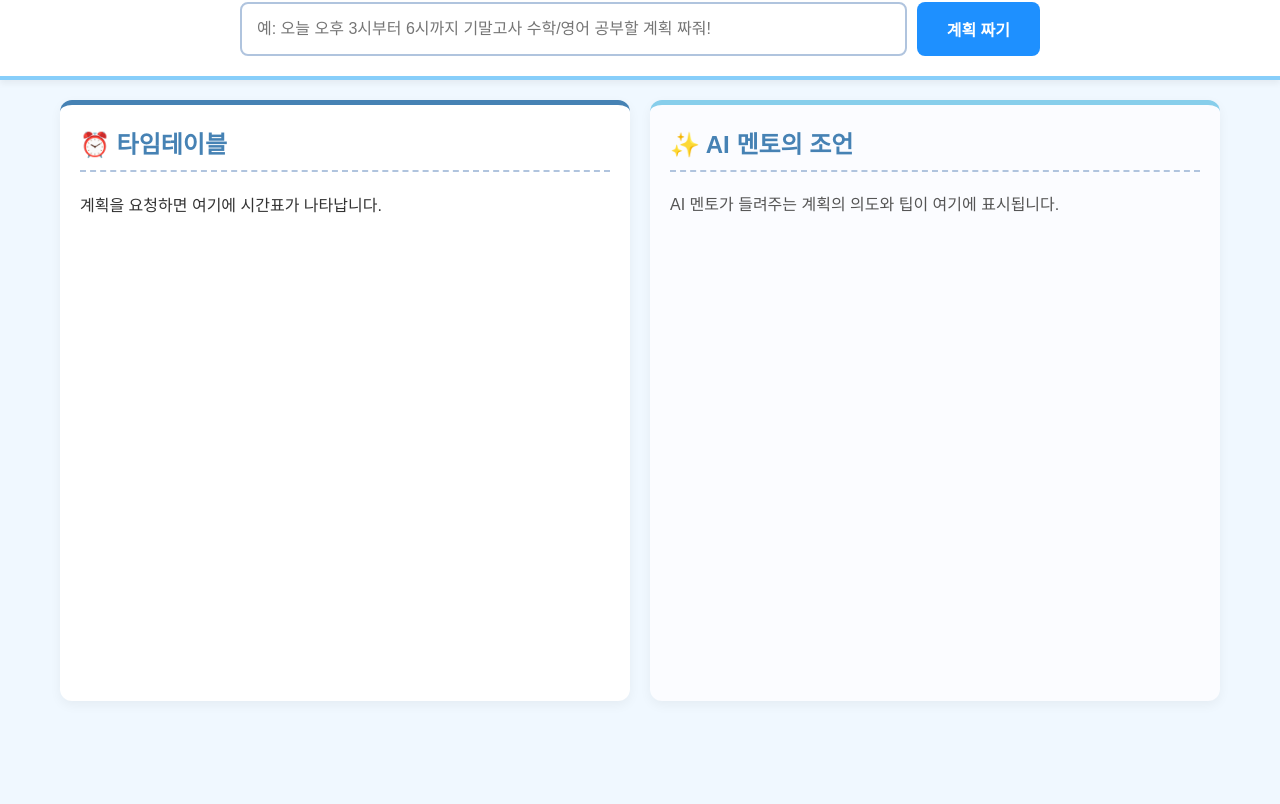
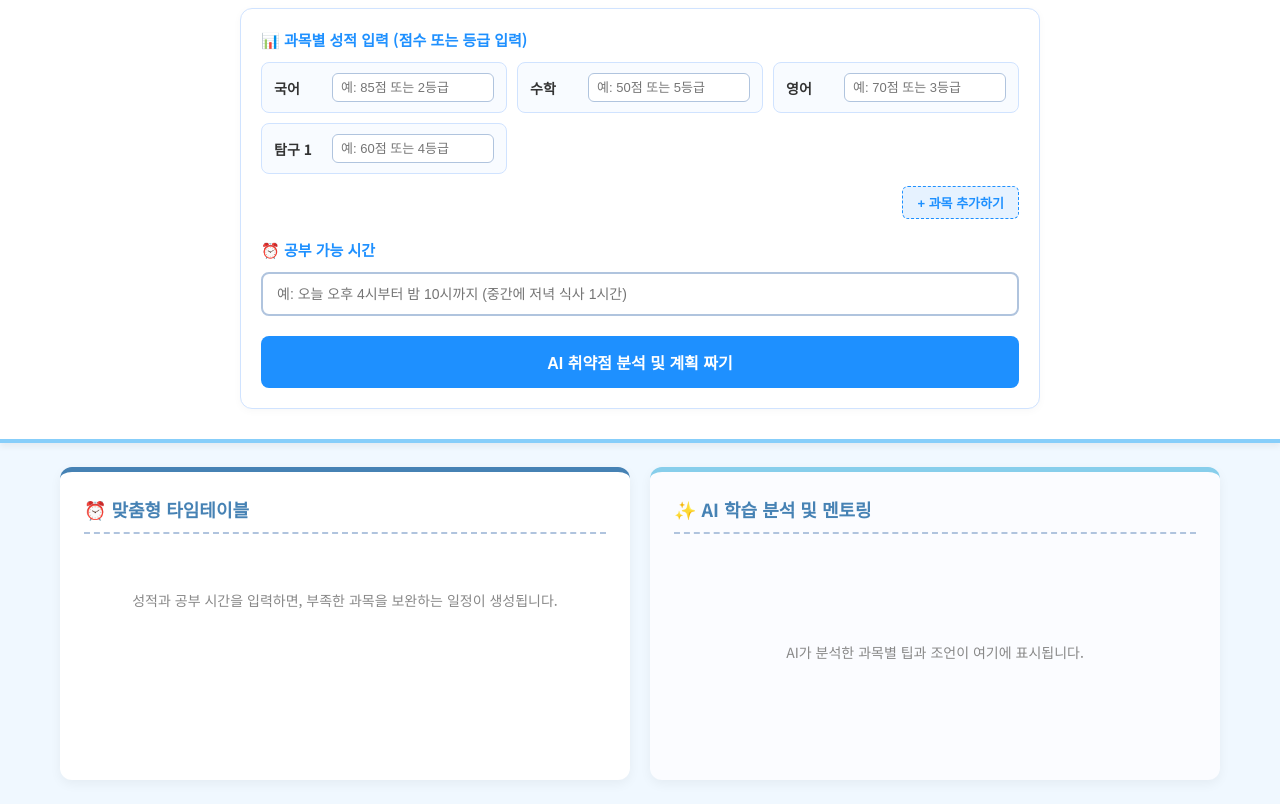
Before and after one commit to mhcha1009-dot/erica, a website: page index.html in a window 1280 px wide. Shown: the part 79-883 px from the top of the page. Before the commit the page ends 800 px from the top, so only its background shows below. Drawn offline with Linux system fonts and the light colour scheme; a web font is replaced by a local one.

Commit message:
Update index.html

```diff
--- a/index.html
+++ b/index.html
@@ -3,172 +3,199 @@
 <head>
   <meta charset="UTF-8">
   <meta name="viewport" content="width=device-width, initial-scale=1.0">
-  <title>AI 학생 계획표 📝</title>
+  <title>AI 맞춤형 학생 계획표 📝</title>
   <style>
-    @import url('[https://fonts.googleapis.com/css2?family=Noto+Sans+KR:wght@400;700&display=swap](https://fonts.googleapis.com/css2?family=Noto+Sans+KR:wght@400;700&display=swap)');
+    @import url('https://fonts.googleapis.com/css2?family=Noto+Sans+KR:wght@400;500;700&display=swap');
 
+    * { box-sizing: border-box; }
     body {
-      margin: 0;
-      padding: 0;
-      font-family: 'Noto Sans KR', sans-serif;
-      background-color: #f0f8ff; /* 편안한 아주 연한 파란색 배경 */
-      color: #333;
-      display: flex;
-      flex-direction: column;
-      height: 100vh;
+      margin: 0; padding: 0; font-family: 'Noto Sans KR', sans-serif;
+      background-color: #f0f8ff; color: #333; display: flex; flex-direction: column; min-height: 100vh;
+    }
+    header {
+      background-color: #ffffff; padding: 30px 20px; box-shadow: 0 4px 6px rgba(0,0,0,0.05);
+      display: flex; flex-direction: column; align-items: center; border-bottom: 4px solid #87cefa;
+    }
+    h1 { color: #1e90ff; margin: 0 0 20px 0; font-size: 26px; text-align: center; }
+
+    .input-container {
+      width: 100%; max-width: 800px; background: #ffffff; padding: 20px; border-radius: 12px;
+      border: 1px solid #d0e3ff; box-shadow: 0 2px 8px rgba(0,0,0,0.03);
+    }
+    .section-title {
+      font-size: 15px; font-weight: bold; color: #1e90ff; margin-bottom: 12px; display: block;
     }
 
-    header {
-      background-color: #ffffff;
-      padding: 20px 40px;
-      box-shadow: 0 4px 6px rgba(0,0,0,0.05);
-      display: flex;
-      flex-direction: column;
-      align-items: center;
-      border-bottom: 4px solid #87cefa;
+    /* 과목 입력 카드 그리드 */
+    .subject-grid {
+      display: grid; grid-template-columns: repeat(auto-fill, minmax(230px, 1fr)); gap: 10px; margin-bottom: 12px;
+    }
+    .subject-card {
+      display: flex; align-items: center; gap: 8px; background-color: #f8fbff;
+      padding: 10px 12px; border-radius: 8px; border: 1px solid #d0e3ff;
+    }
+    .subject-label {
+      font-weight: bold; width: 50px; font-size: 14px; color: #333; flex-shrink: 0;
+    }
+    .subject-name-input {
+      width: 65px; padding: 6px; border: 1px solid #b0c4de; border-radius: 6px; font-size: 13px; outline: none;
+    }
+    .score-input {
+      flex: 1; padding: 6px 8px; border: 1px solid #b0c4de; border-radius: 6px; font-size: 13px; outline: none; width: 100%;
+    }
+    .score-input:focus, .subject-name-input:focus { border-color: #1e90ff; }
+    .remove-btn {
+      background: none; border: none; color: #ff6b6b; font-weight: bold; cursor: pointer; padding: 0 4px; font-size: 16px;
     }
 
-    h1 {
-      color: #1e90ff;
-      margin: 0 0 15px 0;
+    .add-btn-wrapper { margin-bottom: 20px; text-align: right; }
+    .add-subject-btn {
+      background-color: #e6f2ff; color: #1e90ff; border: 1px dashed #1e90ff; padding: 6px 14px;
+      border-radius: 6px; font-size: 13px; font-weight: bold; cursor: pointer; transition: 0.2s;
+    }
+    .add-subject-btn:hover { background-color: #d8ebff; }
+
+    .time-wrapper { margin-bottom: 20px; }
+    .time-wrapper input {
+      width: 100%; padding: 12px 14px; border: 2px solid #b0c4de; border-radius: 8px; font-size: 14px; outline: none;
+    }
+    .time-wrapper input:focus { border-color: #1e90ff; }
+
+    .submit-btn {
+      padding: 14px 28px; background-color: #1e90ff; color: white; border: none; border-radius: 8px;
+      font-size: 16px; font-weight: bold; cursor: pointer; transition: background-color 0.3s; width: 100%;
+    }
+    .submit-btn:hover { background-color: #0073e6; }
+
+    .loading { text-align: center; color: #1e90ff; font-weight: bold; display: none; margin-top: 16px; font-size: 15px; }
+    .main-content { display: flex; flex: 1; padding: 24px 20px; gap: 20px; max-width: 1200px; margin: 0 auto; width: 100%; }
+
+    @media (max-width: 768px) {
+      .main-content { flex-direction: column; }
+      .subject-grid { grid-template-columns: 1fr; }
     }
 
-    .input-container {
-      display: flex;
-      width: 100%;
-      max-width: 800px;
-      gap: 10px;
-    }
+    .panel { background-color: #ffffff; border-radius: 12px; padding: 24px; box-shadow: 0 4px 12px rgba(0,0,0,0.05); flex: 1; }
+    .left-panel { border-top: 5px solid #4682b4; }
+    .right-panel { border-top: 5px solid #87ceeb; background-color: #fbfcff; }
 
-    input[type="text"] {
-      flex: 1;
-      padding: 15px;
-      border: 2px solid #b0c4de;
-      border-radius: 8px;
-      font-size: 16px;
-      outline: none;
-      transition: border-color 0.3s;
-    }
-
-    input[type="text"]:focus {
-      border-color: #1e90ff;
-    }
-
-    button {
-      padding: 15px 30px;
-      background-color: #1e90ff;
-      color: white;
-      border: none;
-      border-radius: 8px;
-      font-size: 16px;
-      font-weight: bold;
-      cursor: pointer;
-      transition: background-color 0.3s;
-    }
-
-    button:hover {
-      background-color: #0073e6;
-    }
-
-    .main-content {
-      display: flex;
-      flex: 1;
-      padding: 20px;
-      gap: 20px;
-      max-width: 1200px;
-      margin: 0 auto;
-      width: 100%;
-      box-sizing: border-box;
-    }
-
-    .panel {
-      background-color: #ffffff;
-      border-radius: 12px;
-      padding: 20px;
-      box-shadow: 0 4px 12px rgba(0,0,0,0.05);
-      overflow-y: auto;
-    }
-
-    .left-panel {
-      flex: 1;
-      border-top: 5px solid #4682b4;
-    }
-
-    .right-panel {
-      flex: 1;
-      border-top: 5px solid #87ceeb;
-      background-color: #fbfcff;
-    }
-
-    h2 {
-      color: #4682b4;
-      margin-top: 0;
-      border-bottom: 2px dashed #b0c4de;
-      padding-bottom: 10px;
-    }
-
-    .timetable-item {
-      display: flex;
-      padding: 12px 0;
-      border-bottom: 1px solid #e6e6e6;
-    }
-
-    .time {
-      font-weight: bold;
-      color: #1e90ff;
-      width: 80px;
-    }
-
-    .task {
-      flex: 1;
-    }
-
-    .explanation-text {
-      line-height: 1.6;
-      font-size: 16px;
-      color: #555;
-      white-space: pre-wrap;
-    }
-
-    .loading {
-      text-align: center;
-      color: #1e90ff;
-      font-weight: bold;
-      display: none;
-    }
+    h2 { color: #4682b4; margin-top: 0; margin-bottom: 16px; border-bottom: 2px dashed #b0c4de; padding-bottom: 10px; font-size: 18px; }
+    .timetable-item { display: flex; padding: 12px 0; border-bottom: 1px solid #e6e6e6; align-items: center; }
+    .time { font-weight: bold; color: #1e90ff; width: 90px; font-size: 15px; }
+    .task { flex: 1; font-size: 15px; color: #444; }
+    .explanation-text { line-height: 1.7; font-size: 15px; color: #555; white-space: pre-wrap; }
+    .empty-msg { color: #888; font-size: 14px; text-align: center; padding: 40px 0; }
   </style>
 </head>
 <body>
 
   <header>
-    <h1>나만의 AI 학생 계획표 🗓️</h1>
+    <h1>나만의 AI 맞춤형 학생 계획표 🗓️</h1>
+
     <div class="input-container">
-      <input type="text" id="promptInput" placeholder="예: 오늘 오후 3시부터 6시까지 기말고사 수학/영어 공부할 계획 짜줘!">
-      <button onclick="generatePlan()">계획 짜기</button>
+      <span class="section-title">📊 과목별 성적 입력 (점수 또는 등급 입력)</span>
+
+      <div class="subject-grid" id="subjectGrid">
+        <div class="subject-card">
+          <span class="subject-label">국어</span>
+          <input type="text" class="score-input" placeholder="예: 85점 또는 2등급">
+        </div>
+        <div class="subject-card">
+          <span class="subject-label">수학</span>
+          <input type="text" class="score-input" placeholder="예: 50점 또는 5등급">
+        </div>
+        <div class="subject-card">
+          <span class="subject-label">영어</span>
+          <input type="text" class="score-input" placeholder="예: 70점 또는 3등급">
+        </div>
+        <div class="subject-card">
+          <span class="subject-label">탐구 1</span>
+          <input type="text" class="score-input" placeholder="예: 60점 또는 4등급">
+        </div>
+      </div>
+
+      <div class="add-btn-wrapper">
+        <button type="button" class="add-subject-btn" onclick="addSubjectCard()">+ 과목 추가하기</button>
+      </div>
+
+      <span class="section-title">⏰ 공부 가능 시간</span>
+      <div class="time-wrapper">
+        <input type="text" id="timeInput" placeholder="예: 오늘 오후 4시부터 밤 10시까지 (중간에 저녁 식사 1시간)">
+      </div>
+
+      <button type="button" class="submit-btn" onclick="generatePlan()">AI 취약점 분석 및 계획 짜기</button>
     </div>
-    <p class="loading" id="loadingMsg">AI가 열심히 계획을 고민하는 중이에요... 💡</p>
+
+    <p class="loading" id="loadingMsg">AI가 과목별 성적을 분석하여 최적의 취약점 보완 계획을 고민하는 중이에요... 💡</p>
   </header>
 
   <div class="main-content">
     <div class="panel left-panel">
-      <h2>⏰ 타임테이블</h2>
-      <div id="timetableContent">계획을 요청하면 여기에 시간표가 나타납니다.</div>
+      <h2>⏰ 맞춤형 타임테이블</h2>
+      <div id="timetableContent">
+        <div class="empty-msg">성적과 공부 시간을 입력하면, 부족한 과목을 보완하는 일정이 생성됩니다.</div>
+      </div>
     </div>
 
     <div class="panel right-panel">
-      <h2>✨ AI 멘토의 조언</h2>
-      <div id="explanationContent" class="explanation-text">AI 멘토가 들려주는 계획의 의도와 팁이 여기에 표시됩니다.</div>
+      <h2>✨ AI 학습 분석 및 멘토링</h2>
+      <div id="explanationContent" class="explanation-text">
+        <div class="empty-msg">AI가 분석한 과목별 팁과 조언이 여기에 표시됩니다.</div>
+      </div>
     </div>
   </div>
 
   <script>
     let currentTimetable = [];
-    let alarmedTimes = new Set(); // 이미 알람이 울린 시간을 기록
+    let alarmedTimes = new Set();
+
+    // 과목 카드 추가 기능
+    function addSubjectCard() {
+      const grid = document.getElementById('subjectGrid');
+      const card = document.createElement('div');
+      card.className = 'subject-card';
+      card.innerHTML = `
+        <input type="text" class="subject-name-input" placeholder="과목명">
+        <input type="text" class="score-input" placeholder="점수/등급">
+        <button type="button" class="remove-btn" onclick="this.parentElement.remove()">✕</button>
+      `;
+      grid.appendChild(card);
+    }
+
+    // 입력된 과목 정보 모으기
+    function collectGradesData() {
+      const cards = document.querySelectorAll('.subject-card');
+      const result = [];
+
+      cards.forEach(card => {
+        let name = '';
+        const label = card.querySelector('.subject-label');
+        const nameInput = card.querySelector('.subject-name-input');
+        const scoreInput = card.querySelector('.score-input');
+
+        if (label) name = label.innerText.trim();
+        else if (nameInput) name = nameInput.value.trim();
+
+        const score = scoreInput ? scoreInput.value.trim() : '';
+
+        if (name && score) {
+          result.push(`${name}: ${score}`);
+        }
+      });
+
+      return result.join(', ');
+    }
 
     async function generatePlan() {
-      const prompt = document.getElementById('promptInput').value;
-      if (!prompt) {
-        alert('어떤 계획을 세우고 싶은지 입력해주세요!');
+      const grades = collectGradesData();
+      const time = document.getElementById('timeInput').value.trim();
+
+      if (!grades) {
+        alert('최소 하나 이상의 과목 점수를 입력해주세요!');
+        return;
+      }
+      if (!time) {
+        alert('공부 가능 시간을 입력해주세요!');
         return;
       }
 
@@ -176,25 +203,25 @@
       document.getElementById('timetableContent').innerHTML = '';
       document.getElementById('explanationContent').innerHTML = '';
       currentTimetable = [];
-      alarmedTimes.clear(); // 새 계획을 짜면 알람 기록 초기화
+      alarmedTimes.clear();
 
       try {
         const response = await fetch('/api/generate', {
           method: 'POST',
           headers: { 'Content-Type': 'application/json' },
-          body: JSON.stringify({ prompt })
+          body: JSON.stringify({ grades, time })
         });
 
         const data = await response.json();
 
-        if (data.error) {
-          alert('오류: ' + data.error);
+        if (!response.ok || data.error) {
+          alert('오류: ' + (data.error || '알 수 없는 오류가 발생했습니다.'));
           return;
         }
 
-        currentTimetable = data.timetable;
-        renderTimetable(data.timetable);
-        renderExplanation(data.explanation);
+        currentTimetable = data.timetable || [];
+        renderTimetable(currentTimetable);
+        renderExplanation(data.explanation || '');
 
       } catch (error) {
         alert('계획을 생성하지 못했습니다. 다시 시도해주세요.');
@@ -207,7 +234,10 @@
     function renderTimetable(timetable) {
       const container = document.getElementById('timetableContent');
       container.innerHTML = '';
-
+      if (!timetable || timetable.length === 0) {
+        container.innerHTML = '<div class="empty-msg">생성된 일정이 없습니다.</div>';
+        return;
+      }
       timetable.forEach(item => {
         const div = document.createElement('div');
         div.className = 'timetable-item';
@@ -220,10 +250,8 @@
       document.getElementById('explanationContent').innerText = text;
     }
 
-    // 알람 기능: 매 분마다 현재 시간과 타임테이블 비교
     setInterval(() => {
       if (currentTimetable.length === 0) return;
-
       const now = new Date();
       const hours = String(now.getHours()).padStart(2, '0');
       const minutes = String(now.getMinutes()).padStart(2, '0');
@@ -231,13 +259,11 @@
 
       currentTimetable.forEach(item => {
         if (item.time === currentTimeString && !alarmedTimes.has(item.time)) {
-          // 일치하는 시간이 있고 아직 알람이 안 울렸다면
-          alert(`⏰ 알림 시간입니다!\n지금 해야 할 일: ${item.task}`);
-          alarmedTimes.add(item.time); // 중복 알람 방지
+          alert(`⏰ [일정 알림]\\n지금 해야 할 일: ${item.task}`);
+          alarmedTimes.add(item.time);
         }
       });
-    }, 10000); // 10초마다 체크
+    }, 10000);
   </script>
-
 </body>
 </html>
```
